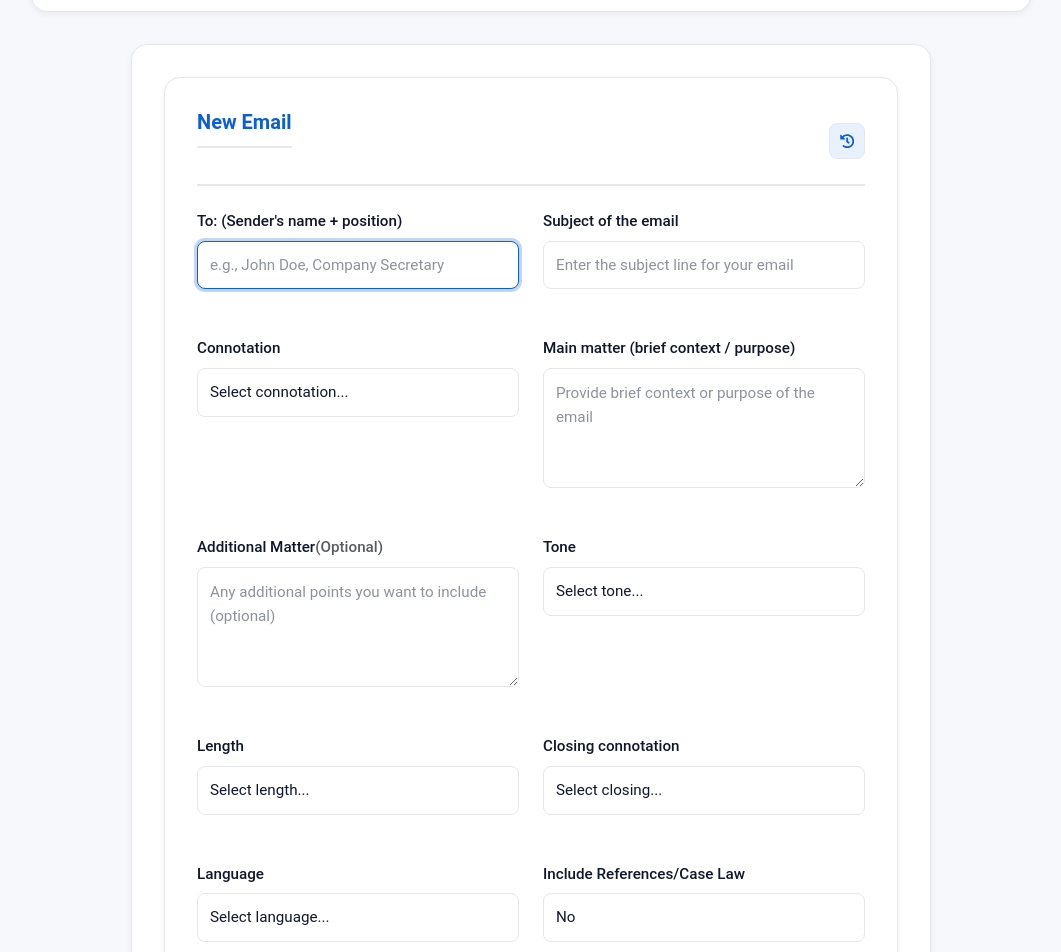
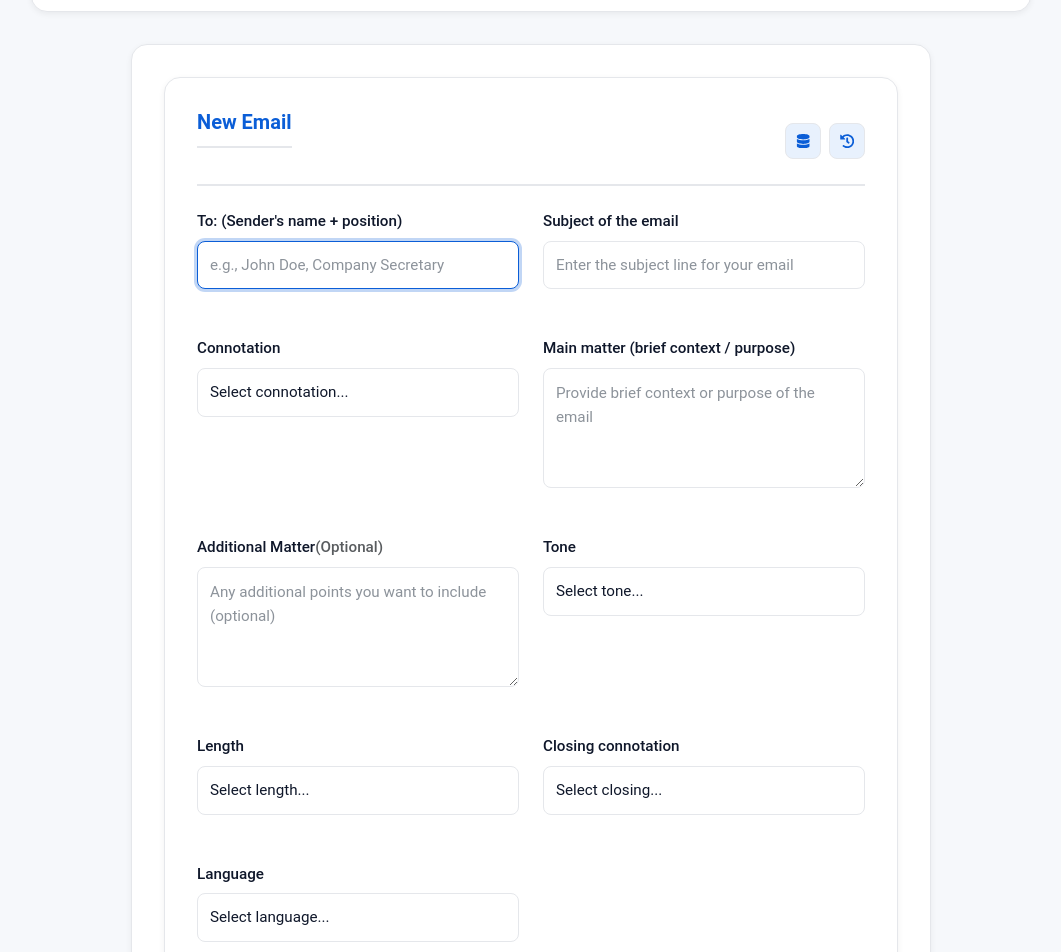
Before and after one commit to parthgopa/Ai4cs, a React (Vite) app: page /text-tool/email in a window 1280 px wide. Shown: the part 416-1368 px from the top of the page, without its empty margins (109-1170 px from the left). Built offline with nearby package versions, Linux system fonts and the light colour scheme.

Commit message:
Email prompts changed

```diff
--- a/src/components/HomePage.jsx
+++ b/src/components/HomePage.jsx
@@ -5,8 +5,7 @@ import '../styles/HomePage.css';
 
 export const backend_URL = "http://127.0.0.1:5000";
 // export const backend_URL = "https://ai4cs.in";
-
-
+// export const backend_URL = "https://ai4cs-production.up.railway.app";
 
 const HomePage = () => {
   const navigate = useNavigate();
--- a/src/components/TextTool/Email/EmailReply.jsx
+++ b/src/components/TextTool/Email/EmailReply.jsx
@@ -1,5 +1,5 @@
 import React, { useState } from 'react';
-import { FaReply, FaFile, FaUpload, FaImage, FaFilePdf, FaFileWord, FaEye, FaCheck, FaHistory } from 'react-icons/fa';
+import { FaReply, FaFile, FaUpload, FaImage, FaFilePdf, FaFileWord, FaEye, FaCheck, FaHistory, FaDatabase } from 'react-icons/fa';
 
 const EmailReply = ({ onGenerate }) => {
   // Sample previous data for demonstration
@@ -38,6 +38,12 @@ const EmailReply = ({ onGenerate }) => {
     progress: 0,
     status: "",
     error: null,
+  });
+
+  const [savedReplyData, setSavedReplyData] = useState(() => {
+    // Load saved data from localStorage on component mount
+    const saved = localStorage.getItem('emailReplySavedData');
+    return saved ? JSON.parse(saved) : null;
   });
 
   const connotationOptions = [
@@ -262,6 +268,11 @@ const EmailReply = ({ onGenerate }) => {
       alert("Please fill in all required fields before proceeding.");
       return;
     }
+
+    // Automatically save the current data to localStorage when generating
+    setSavedReplyData({...replyData});
+    localStorage.setItem('emailReplySavedData', JSON.stringify(replyData));
+
     onGenerate('email-reply', replyData);
   };
 
@@ -269,17 +280,40 @@ const EmailReply = ({ onGenerate }) => {
     setReplyData(previousReplyData);
   };
 
+  const loadSavedData = () => {
+    // Try to get fresh data from localStorage first
+    const freshSavedData = localStorage.getItem('emailReplySavedData');
+    if (freshSavedData) {
+      const parsedData = JSON.parse(freshSavedData);
+      setSavedReplyData(parsedData);
+      setReplyData(parsedData);
+    } else if (savedReplyData) {
+      setReplyData(savedReplyData);
+    } else {
+      alert("No saved data found. Generate an email reply first to save your data automatically.");
+    }
+  };
+
   return (
     <div className="form-card">
       <div className="form-header">
         <h3 className="form-section-title">Reply to Email</h3>
+        <div className="form-header-buttons">
+          <button
+            className="btn-load-saved"
+            onClick={loadSavedData}
+            title="Load your saved data"
+          >
+            <FaDatabase />
+          </button>
           <button
             className="btn-load-previous"
             onClick={loadPreviousData}
-          title="Load previous data"
+            title="Load sample data"
           >
             <FaHistory />
           </button>
+        </div>
       </div>
       <div className="form-grid">
         {/* 1. To Field */}
--- a/src/components/TextTool/Email/EmailTool.css
+++ b/src/components/TextTool/Email/EmailTool.css
@@ -268,6 +268,12 @@
   border-bottom: 2px solid var(--border-color);
 }
 
+.email-tool-page .form-header-buttons {
+  display: flex;
+  gap: 0.5rem;
+}
+
+.email-tool-page .btn-load-saved,
 .email-tool-page .btn-load-previous {
   background: var(--accent-color);
   border: 1px solid var(--border-color);
@@ -282,6 +288,13 @@
   justify-content: center;
   min-width: 36px;
   height: 36px;
+}
+
+.email-tool-page .btn-load-saved:hover {
+  background: #17a2b8;
+  color: white;
+  transform: translateY(-2px);
+  box-shadow: 0 4px 12px rgba(23, 162, 184, 0.3);
 }
 
 .email-tool-page .btn-load-previous:hover {
--- a/src/components/TextTool/Email/NewEmail.jsx
+++ b/src/components/TextTool/Email/NewEmail.jsx
@@ -1,5 +1,5 @@
 import React, { useState } from 'react';
-import { FaEnvelope, FaArrowRight, FaArrowLeft, FaCheck, FaHistory } from 'react-icons/fa';
+import { FaEnvelope, FaArrowRight, FaArrowLeft, FaCheck, FaHistory, FaSave, FaDatabase } from 'react-icons/fa';
 
 const NewEmail = ({ onGenerate }) => {
     // Sample previous data for demonstration
@@ -26,7 +26,12 @@ const NewEmail = ({ onGenerate }) => {
         length: "",
         closingConnotation: "",
         language: "",
-        references: "No",
+    });
+
+    const [savedData, setSavedData] = useState(() => {
+        // Load saved data from localStorage on component mount
+        const saved = localStorage.getItem('newEmailSavedData');
+        return saved ? JSON.parse(saved) : null;
     });
 
     const formFields = [
@@ -128,16 +133,7 @@ const NewEmail = ({ onGenerate }) => {
                 { value: "Hindi", label: "Hindi" },
                 { value: "Gujarati", label: "Gujarati" },
             ],
-        },
-        {
-            field: "references",
-            label: "Include References/Case Law",
-            type: "select",
-            options: [
-                { value: "No", label: "No" },
-                { value: "Yes", label: "Yes" },
-            ],
-        },
+        }
     ];
 
     const handleInputChange = (e) => {
@@ -153,6 +149,11 @@ const NewEmail = ({ onGenerate }) => {
             alert("Please fill in all required fields before proceeding.");
             return;
         }
+
+        // Automatically save the current data to localStorage when generating
+        setSavedData({...formData});
+        localStorage.setItem('newEmailSavedData', JSON.stringify(formData));
+
         onGenerate('new-email', formData);
     };
 
@@ -160,17 +161,40 @@ const NewEmail = ({ onGenerate }) => {
         setFormData(previousData);
     };
 
+    const loadSavedData = () => {
+        // Try to get fresh data from localStorage first
+        const freshSavedData = localStorage.getItem('newEmailSavedData');
+        if (freshSavedData) {
+            const parsedData = JSON.parse(freshSavedData);
+            setSavedData(parsedData);
+            setFormData(parsedData);
+        } else if (savedData) {
+            setFormData(savedData);
+        } else {
+            alert("No saved data found. Generate an email first to save your data automatically.");
+        }
+    };
+
     return (
         <div className="form-card">
             <div className="form-header">
                 <h3 className="form-section-title">New Email</h3>
+                <div className="form-header-buttons">
+                    <button
+                        className="btn-load-saved"
+                        onClick={loadSavedData}
+                        title="Load your saved data"
+                    >
+                        <FaDatabase />
+                    </button>
                     <button
                         className="btn-load-previous"
                         onClick={loadPreviousData}
-                    title="Load previous data"
+                        title="Load sample data"
                     >
                         <FaHistory />
                     </button>
+                </div>
             </div>
 
             <div className="form-grid">
@@ -233,7 +257,6 @@ const NewEmail = ({ onGenerate }) => {
                     length: "",
                     closingConnotation: "",
                     language: "",
-                    references: "No",
                 })}>
                     Reset Form
                 </button>
```
Also changed, not shown: 1 other file (tests, documents, lock files or other folders). Lines whose indentation alone changed are shown as unchanged.
